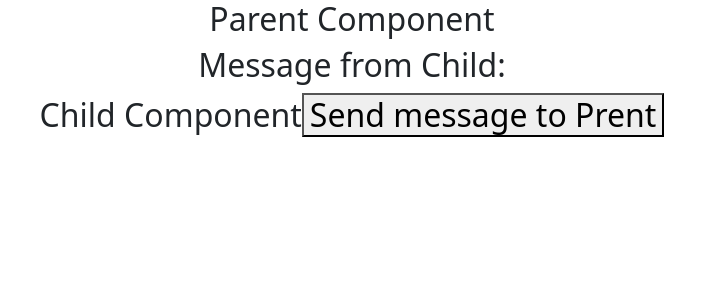
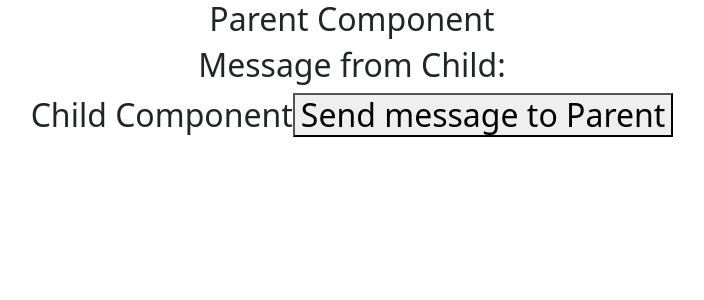
Before and after one commit to pranaliPukale/NewReact, a React (Create React App) app in the folder my/: page /CompCommunication in a window 1280 px wide. Shown: the top 300 px of the page, without its empty margins (288-992 px from the left). Built offline with nearby package versions, Linux system fonts and the light colour scheme.

Commit message:
Child to parent
.

```diff
--- a/my/src/Component/ComponentCommunication/ChildCompFunction.jsx
+++ b/my/src/Component/ComponentCommunication/ChildCompFunction.jsx
@@ -1,13 +1,13 @@
 import React from 'react'
-const ChildCompFunction = () => {
+const ChildCompFunction = (props) => {
      const Message=("Welcome");
     const  sendMessge=()=>{
-       sendDataToParentComp(Message);
+       props.sendDataToParentComp(Message);
    }
   return (
     <div>
       <>Child Component</>
-      <button onClick={sendMessge}>Send message to Prent</button>
+      <button onClick={sendMessge}>Send message to Parent</button>
     </div>
   )
 }
--- a/my/src/Component/ComponentCommunication/ParentCompFunction.jsx
+++ b/my/src/Component/ComponentCommunication/ParentCompFunction.jsx
@@ -1,19 +1,17 @@
 import React, { useState } from 'react'
 import ChildCompFunction from './ChildCompFunction'
-
 const ParentCompFunction = () => {
     const [msg,setMsg]=useState(' ')
-   const hendleDataFromChild=(message)=>
+   const hendleDataFromChild=(msg)=>
     {
-        setMsg({message})
+        setMsg({setMsg:msg})
     }
   return (
     <div>
 <h2>Parent Component</h2>
-<h2>Message from Child:{}</h2>
+<h2>Message from Child:{setMsg}</h2>
 <h2><ChildCompFunction sendDataToParentComp={hendleDataFromChild}/></h2>
     </div>
   )
 }
-
 export default ParentCompFunction
```
